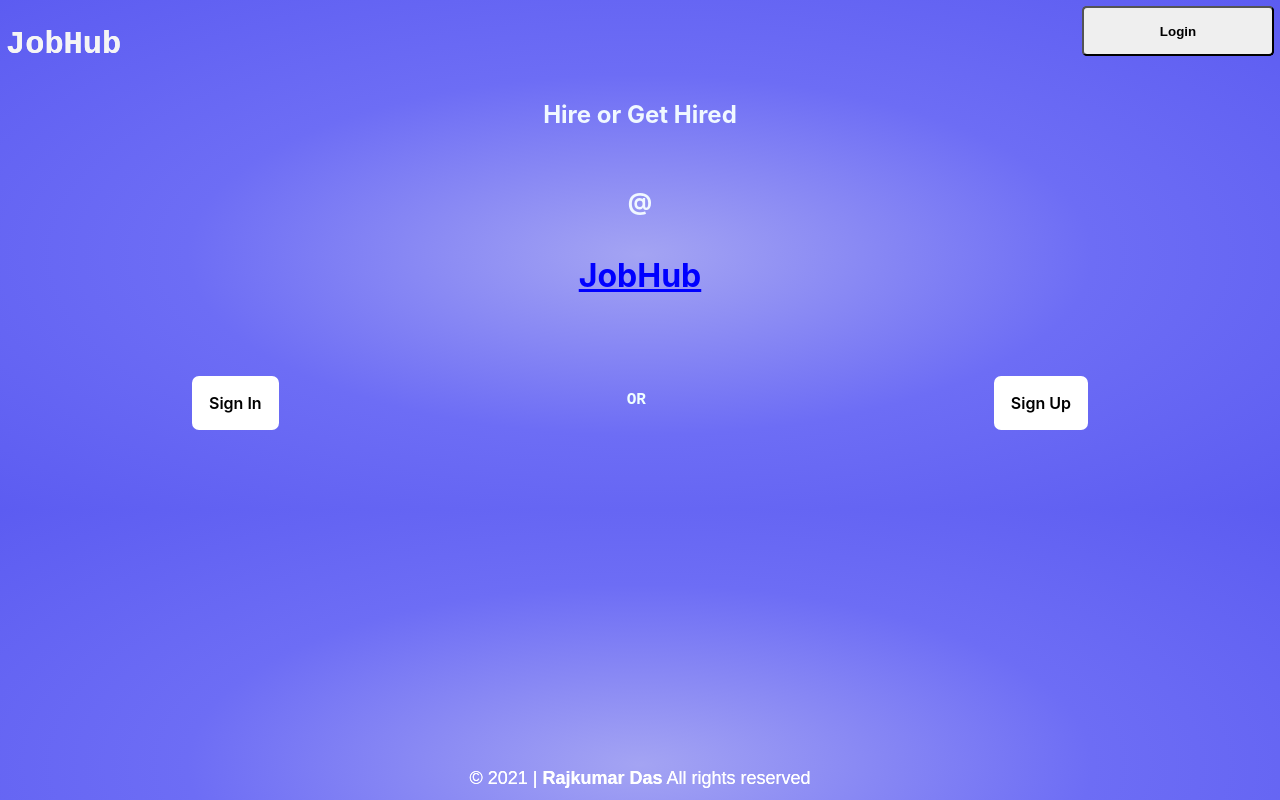
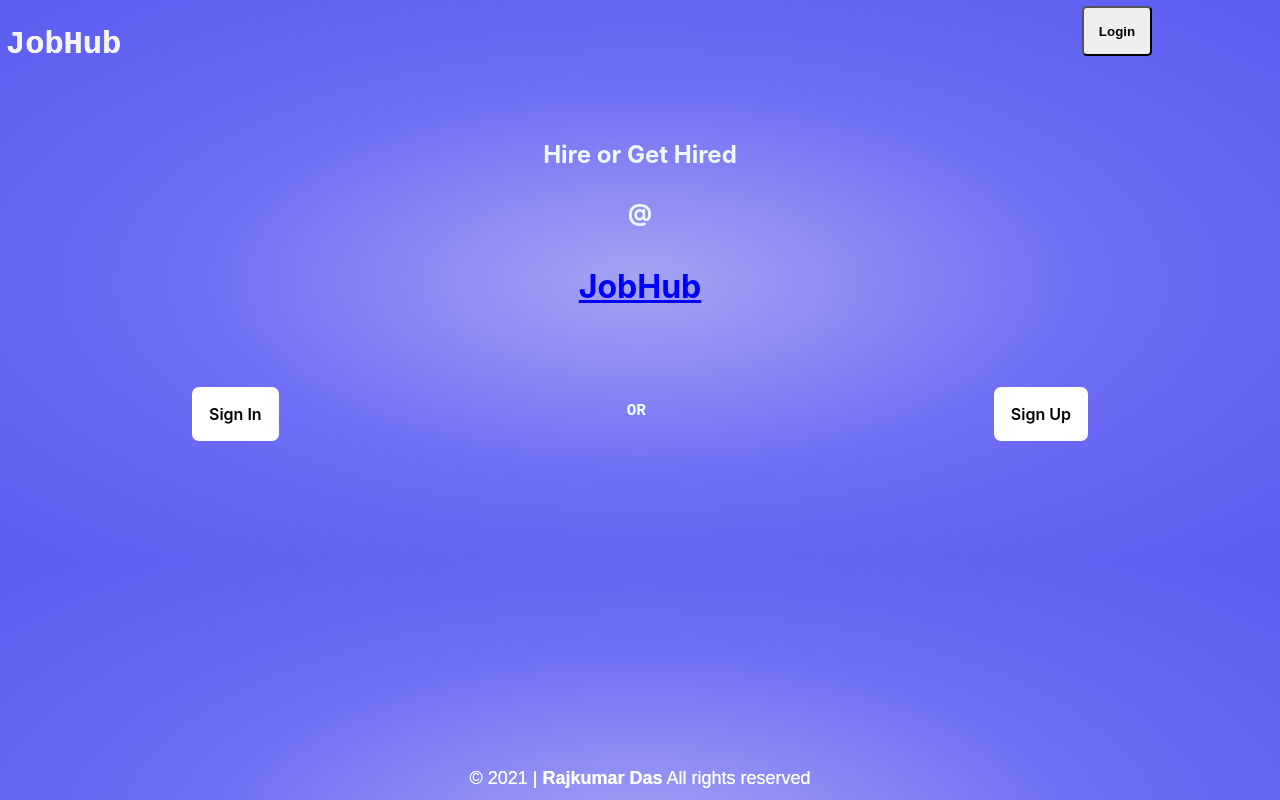
Before and after one commit to rajkumardas2701/job-search-frontend, a React (Create React App) app: page / in a window 1280 px wide. Built offline with nearby package versions, Linux system fonts and the light colour scheme; no server answers.

Commit message:
Update style of NavBar

```diff
--- a/src/layouts/Home.js
+++ b/src/layouts/Home.js
@@ -10,7 +10,6 @@ const Home = () => (
     <div className="homeContainer">
       <h2 className="hire-text">
         Hire or Get Hired
-        <br />
         <br />
         <br />
         @
--- a/src/styles/Home.css
+++ b/src/styles/Home.css
@@ -2,7 +2,7 @@
   display: flex;
   flex-direction: column;
   width: 70%;
-  margin: 10vh auto;
+  margin: 15vh auto;
   align-items: center;
 }
 
--- a/src/styles/NavBar.css
+++ b/src/styles/NavBar.css
@@ -27,7 +27,7 @@
 }
 
 .logout-btn {
-  width: 100%;
+  width: 70px;
   height: 50px;
   border-radius: 5px;
   font-weight: 800;
```
